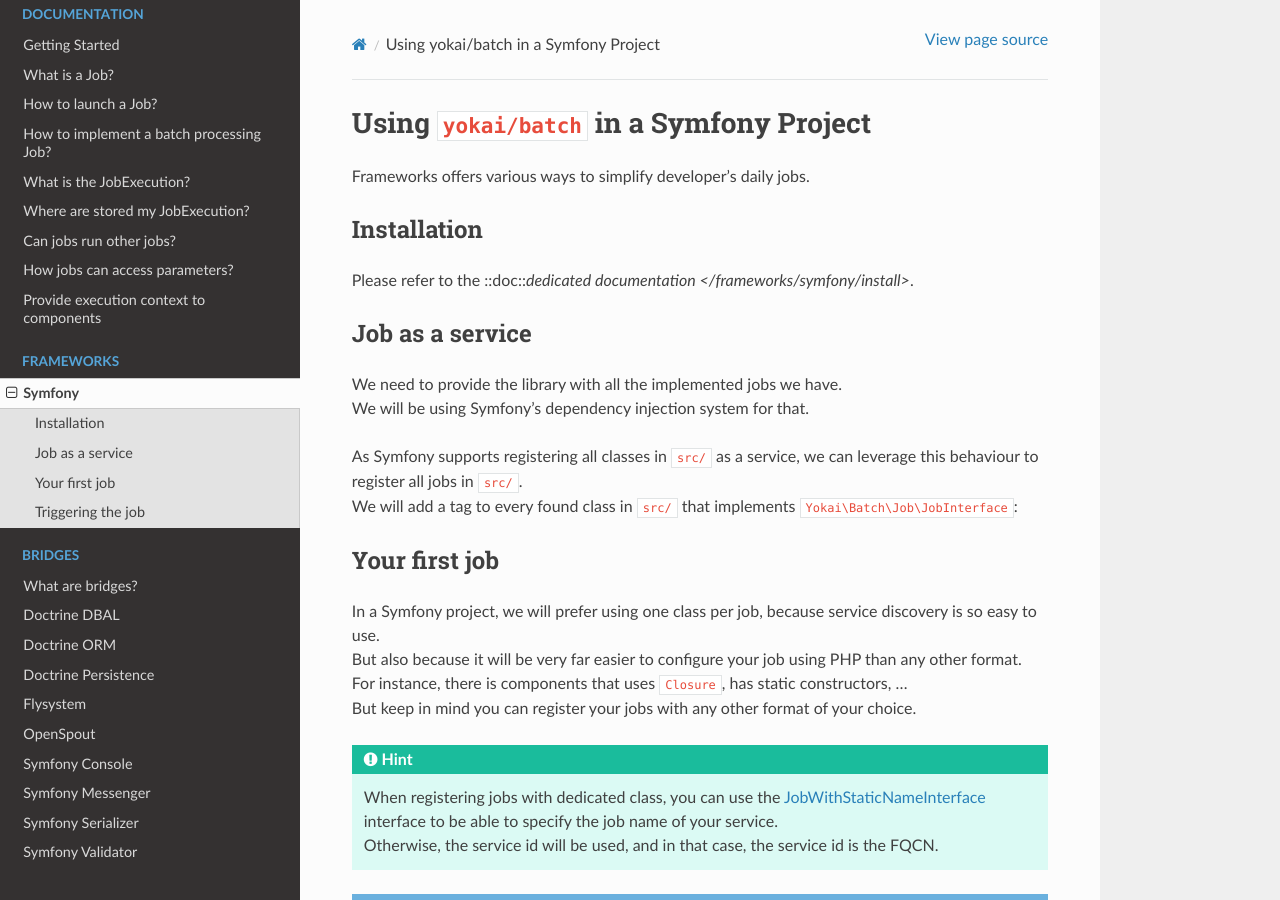
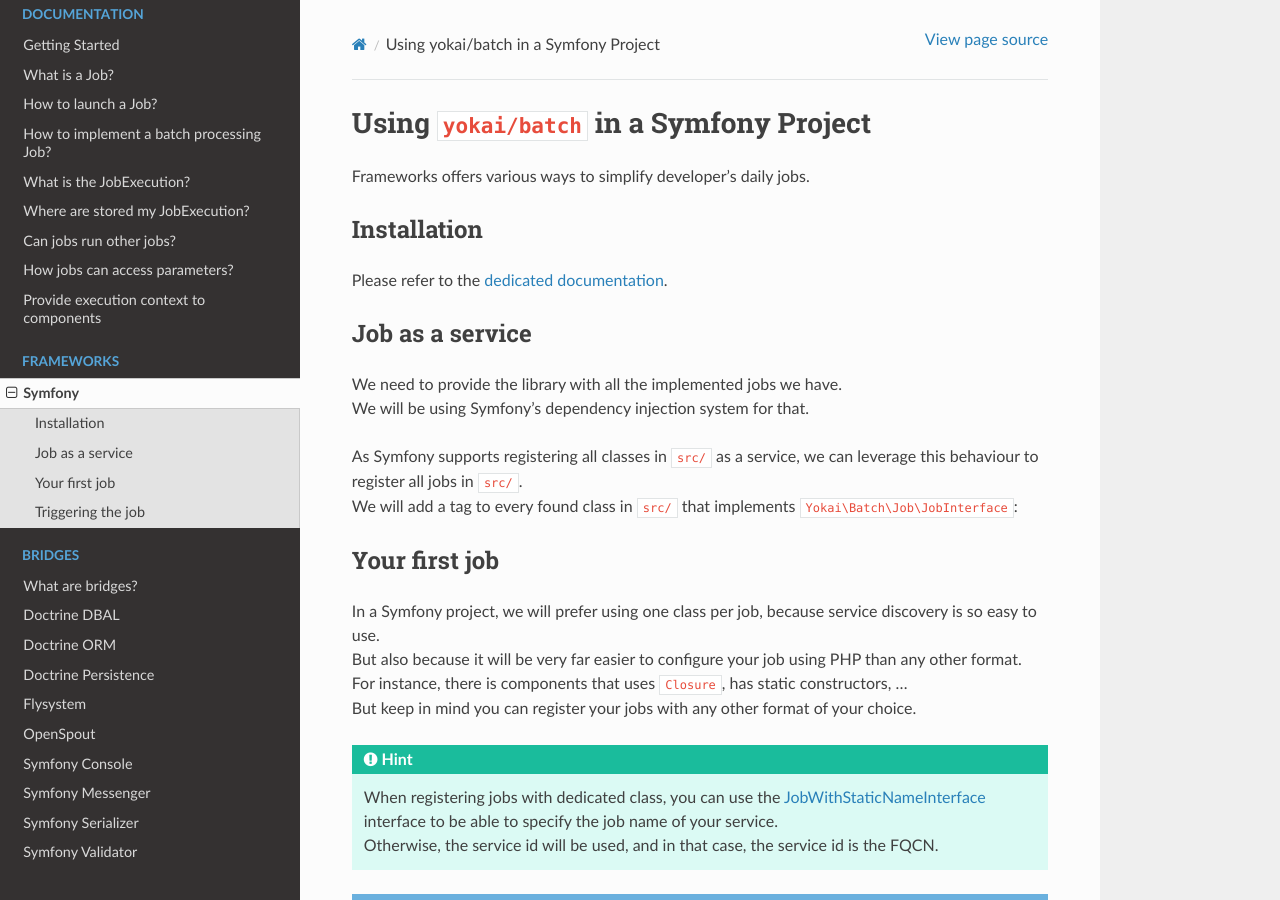
Before and after one commit to yann-eugone/rtd-tutorial, a Sphinx documentation site: the page built from docs/frameworks/symfony.rst, in a window 1280 px wide and 900 px high. Built offline with Sphinx 7.4.7 and the Read the Docs theme 2.0.0, drawn with Linux system fonts in a browser that asks for light colours.

Commit message:
Fixed link

```diff
--- a/docs/frameworks/symfony.rst
+++ b/docs/frameworks/symfony.rst
@@ -6,7 +6,7 @@
 Installation
 ------------
 
-Please refer to the ::doc::`dedicated documentation </frameworks/symfony/install>`.
+Please refer to the :doc:`dedicated documentation </frameworks/symfony/install>`.
 
 Job as a service
 ----------------
```
